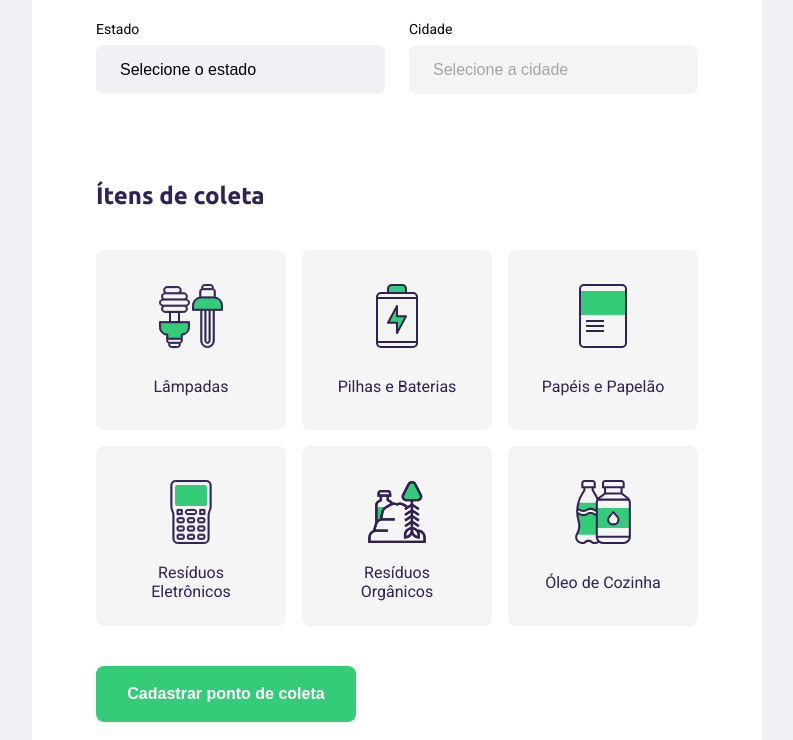
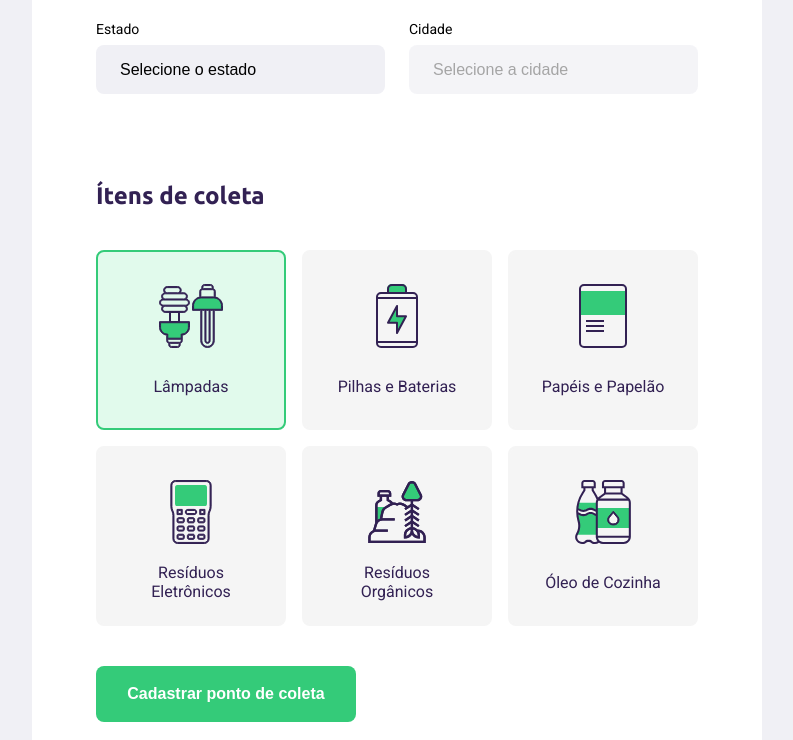
Before and after one commit to faopassos/E-trash, a plain HTML site: page create-point.html in a window 1280 px wide. Both pictures are taken after a click on the item "Lâmpadas". Shown: the part 585-1325 px from the top of the page, without its empty margins (243-1036 px from the left). Drawn offline with Linux system fonts and the light colour scheme; no server answers.

Commit message:
js to get selected items

```diff
--- a/create-point.html
+++ b/create-point.html
@@ -70,7 +70,7 @@
       </legend>
 
         <div class="items-grid">
-          <li data-id="1" class="selected">
+          <li data-id="1">
             <img src="./assets/lampadas.svg" alt="lampadas">
             <span>Lâmpadas</span>
           </li>
--- a/scripts/create-point.js
+++ b/scripts/create-point.js
@@ -49,6 +49,7 @@ for (const item of itemsToCollect) {
   item.addEventListener("click", handleSelectedItem);
 }
 
+const collectedItems = document.querySelector("input[name=items]");
 let selectedItems = [];
 
 function handleSelectedItem(event) {
@@ -59,8 +60,21 @@ function handleSelectedItem(event) {
 
   const itemId = itemLi.dataset.id;
 
-  const alreadySelected = selectedItems.findIndex(function(item) {
+  const alreadySelected = selectedItems.findIndex((item) => {
     const itemFound = item == itemId;
     return itemFound;
-  })
+  });
+
+  if(alreadySelected >= 0) {
+    const filteredItems = selectedItems.filter((item) => {
+      const itemIsDifferent = item != itemId;
+      return itemIsDifferent;
+    });
+
+    selectedItems = filteredItems;
+  } else {
+    selectedItems.push(itemId);
+  }
+
+   collectedItems.value = selectedItems;
 }
```
